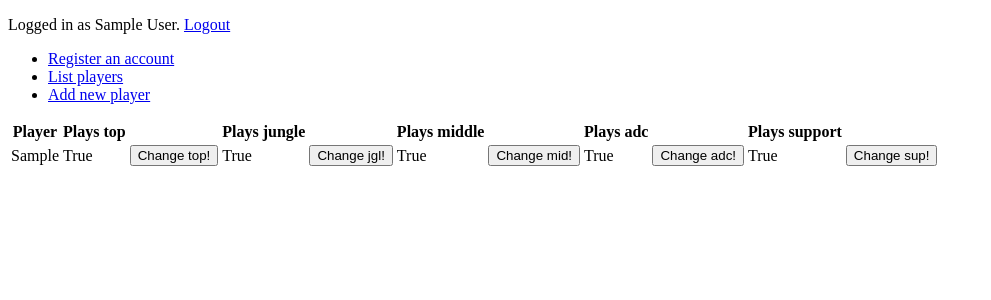
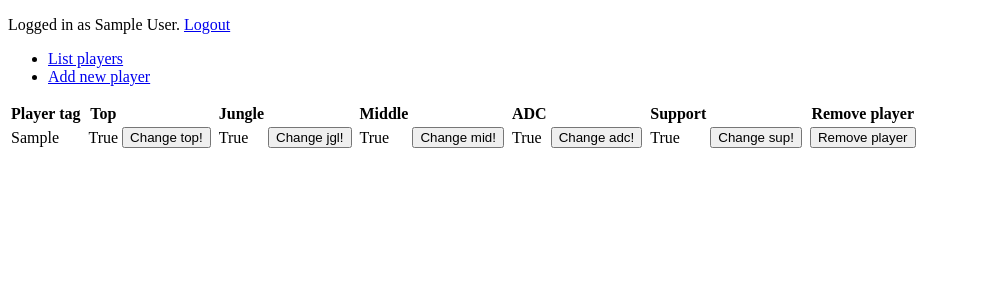
Before and after one commit to EgoTastic/tsoha-lolteam, a Flask app: page /players/ in a window 1280 px wide. Shown: the top 300 px of the page, without its empty margins (0-991 px from the left). Run offline with Flask 2, Linux system fonts and the light colour scheme; a user stored in the database is signed in; tables that the repository leaves empty hold one stand-in row (values such as "Sample post").

Commit message:
Playerin poisto lisätty

```diff
--- a/application/players/views.py
+++ b/application/players/views.py
@@ -39,11 +39,16 @@ def players_create():
 def players_index():
     return render_template("players/list.html", players = Player.query.all())
 
-#Statuksen vaihto napin painolla
+#Statuksen vaihto tai pelaajan poisto napin painolla
 @app.route("/players/<player_id>/", methods=["POST"])
 @login_required
 def players_set(player_id):
     pl = Player.query.get(player_id)
+    if request.form["btn"] == "Remove player":
+        db.session().delete(pl)
+        db.session().commit()
+        return redirect(url_for("players_index"))
+
     if request.form["btn"] == "Change top!":
         if pl.top == True:
             pl.top = False
@@ -59,36 +64,43 @@ def players_set(player_id):
             pl.jgl = False
             db.session().commit()
             return redirect(url_for("players_index"))
+
         if pl.jgl == False:
             pl.jgl = True
             db.session().commit()
             return redirect(url_for("players_index"))
+
 
     if request.form["btn"] == "Change mid!":
         if pl.mid == True:
             pl.mid = False
             db.session().commit()
             return redirect(url_for("players_index"))
+
         if pl.mid == False:
             pl.mid = True
             db.session().commit()
             return redirect(url_for("players_index"))
+
 
     if request.form["btn"] == "Change adc!":
         if pl.adc == True:
             pl.adc = False
             db.session().commit()
             return redirect(url_for("players_index"))
+
         if pl.adc == False:
             pl.adc = True
             db.session().commit()
             return redirect(url_for("players_index"))
+
 
     if request.form["btn"] == "Change sup!":
         if pl.sup == True:
             pl.sup = False
             db.session().commit()
             return redirect(url_for("players_index"))
+
         if pl.sup == False:
             pl.sup = True
             db.session().commit()
--- a/application/templates/layout.html
+++ b/application/templates/layout.html
@@ -11,11 +11,10 @@
       Logged in as {{ current_user.name }}. <a href="{{ url_for('auth_logout') }}">Logout</a>
     </p>
     {% else %}
-    <a href="{{ url_for('auth_login') }}">Login</a>
+    <a href="{{ url_for('auth_login') }}">Login</a> Or  <a href="{{ url_for('register_form') }}">Register an account</a>
     {% endif %}
 
     <ul>
-    <li><a href="{{ url_for('register_form') }}">Register an account</li>
     <li><a href="{{ url_for('players_index') }}">List players</a></li>
     <li><a href="{{ url_for('players_form') }}">Add new player</a></li>
     </ul>
--- a/application/templates/players/list.html
+++ b/application/templates/players/list.html
@@ -3,50 +3,67 @@
 {% block body %}
   <table>
     <tr>
-      <th>Player</th>
-      <th>Plays top</th>
+      <th>Player tag</th>
       <th></th>
-      <th>Plays jungle</th>
+      <th>Top</th>
       <th></th>
-      <th>Plays middle</th>
       <th></th>
-      <th>Plays adc</th>
+      <th>Jungle</th>
       <th></th>
-      <th>Plays support</th>
+      <th></th>
+      <th>Middle</th>
+      <th></th>
+      <th></th>
+      <th>ADC</th>
+      <th></th>
+      <th></th>
+      <th>Support</th>
+      <th></th>
+      <th></th>
+      <th>Remove player</th>
     </tr>
     {% for player in players %}
     <tr>
       <td>{{ player.player_tag }}</td>
+      <th></th>
       <td>{{ player.top }}</td>
       <td>
         <form method="POST" action="{{ url_for('players_set', player_id=player.id) }}">
            <input type="submit" name="btn" value="Change top!"/>
         </form>
       </td>
+      <th></th>
       <td>{{ player.jgl }}</td>
       <td>
         <form method="POST" action="{{ url_for('players_set', player_id=player.id) }}">
            <input type="submit" name="btn" value="Change jgl!"/>
         </form>
       </td>
+      <th></th>
       <td>{{ player.mid }}</td>
       <td>
          <form method="POST" action="{{ url_for('players_set', player_id=player.id) }}">
            <input type="submit" name="btn" value="Change mid!"/>
         </form>
       </td>
+      <th></th>
       <td>{{ player.adc }}</td>
       <td>
          <form method="POST" action="{{ url_for('players_set', player_id=player.id) }}">
            <input type="submit" name="btn" value="Change adc!"/>
         </form>
       </td>
+      <th></th>
       <td>{{ player.sup }}</td>
       <td>
-         <form method="POST" action="{{ url_for('players_set', player_id=player.id) }}">
-           <input type="submit" name="btn" value="Change sup!"/>
+        <form method="POST" action="{{ url_for('players_set', player_id=player.id) }}">
+          <input type="submit" name="btn" value="Change sup!"/>
         </form>
       </td>
+      <th></th>
+      <td>
+        <form method="POST" action="{{ url_for('players_set',player_id=player.id) }}">
+          <input type="submit" name="btn" value="Remove player"/>
     </tr>
     {% endfor %}
   </table>
```
